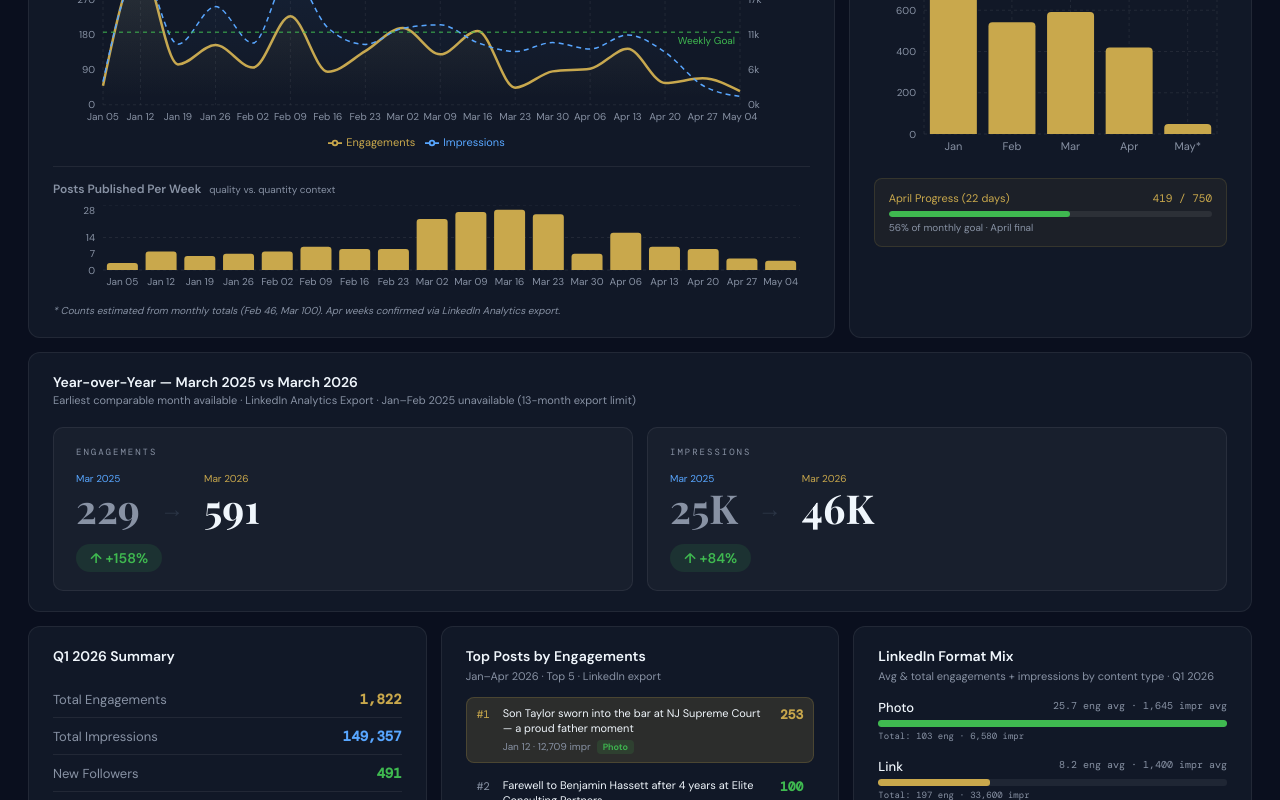
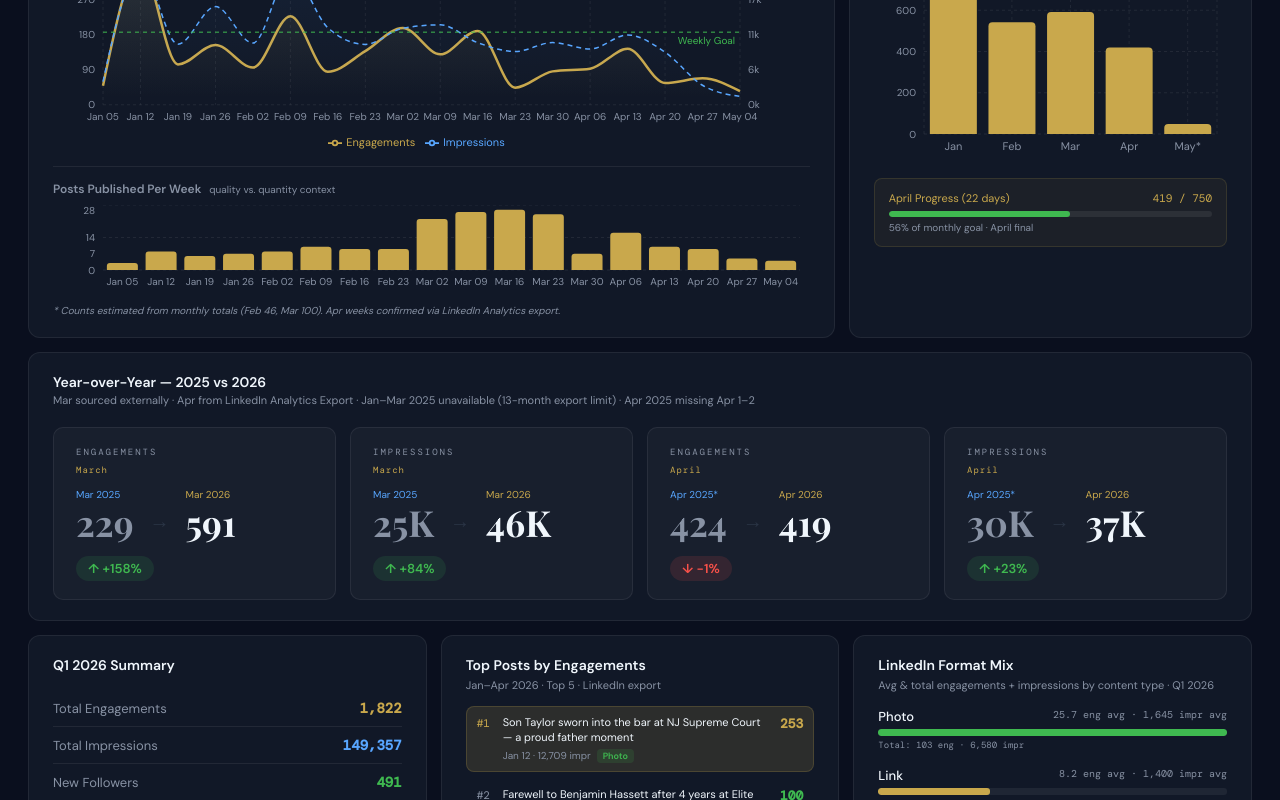
Before and after one commit to acostapabloEC/epg-marketing-dashboard, a React (Vite) app: page / in a window 1280 px wide. Shown: the part 515-1315 px from the top of the page. Built offline with nearby package versions, Linux system fonts and the light colour scheme.

Commit message:
fix bar chart hover cursor, expand YoY to Mar+Apr 2025 vs 2026

```diff
--- a/src/App.jsx
+++ b/src/App.jsx
@@ -217,7 +217,7 @@ export default function App() {
                   <CartesianGrid strokeDasharray="3 3" stroke={BORDER} vertical={false} />
                   <XAxis dataKey="week" tick={{ fill: MUTED, fontSize: 10 }} axisLine={false} tickLine={false} />
                   <YAxis tick={{ fill: MUTED, fontSize: 10 }} axisLine={false} tickLine={false} />
-                  <Tooltip content={<CustomTooltip />} />
+                  <Tooltip content={<CustomTooltip />} cursor={false} />
                   <Bar dataKey="posts" name="Posts" fill={GOLD} radius={[3, 3, 0, 0]} cursor={false} />
                 </BarChart>
               </ResponsiveContainer>
@@ -235,7 +235,7 @@ export default function App() {
                 <CartesianGrid strokeDasharray="3 3" stroke={BORDER} />
                 <XAxis dataKey="month" tick={{ fill: MUTED, fontSize: 11 }} axisLine={false} tickLine={false} />
                 <YAxis tick={{ fill: MUTED, fontSize: 10 }} axisLine={false} tickLine={false} />
-                <Tooltip content={<CustomTooltip />} />
+                <Tooltip content={<CustomTooltip />} cursor={false} />
                 <ReferenceLine y={750} stroke={GOLD} strokeDasharray="4 4" label={{ value: "Q2 Target", fill: GOLD, fontSize: 10 }} />
                 <Bar dataKey="engagements" name="Engagements" fill={GOLD} radius={[4, 4, 0, 0]} cursor={false} />
               </BarChart>
@@ -255,40 +255,76 @@ export default function App() {
 
         {/* ROW 3: YOY SCORECARD */}
         <div style={{ background: SURFACE, border: `1px solid ${BORDER}`, borderRadius: 12, padding: "20px 24px", marginBottom: 14 }}>
-          <div style={{ fontSize: 14, fontWeight: 600, marginBottom: 2 }}>Year-over-Year — March 2025 vs March 2026</div>
-          <div style={{ fontSize: 11, color: MUTED, marginBottom: 20 }}>Earliest comparable month available · LinkedIn Analytics Export · Jan–Feb 2025 unavailable (13-month export limit)</div>
-          <div style={{ display: "grid", gridTemplateColumns: "1fr 1fr", gap: 14 }}>
+          <div style={{ fontSize: 14, fontWeight: 600, marginBottom: 2 }}>Year-over-Year — 2025 vs 2026</div>
+          <div style={{ fontSize: 11, color: MUTED, marginBottom: 20 }}>Mar sourced externally · Apr from LinkedIn Analytics Export · Jan–Mar 2025 unavailable (13-month export limit) · Apr 2025 missing Apr 1–2</div>
+          <div style={{ display: "grid", gridTemplateColumns: "1fr 1fr 1fr 1fr", gap: 14 }}>
 
             <div style={{ background: "rgba(255,255,255,0.03)", border: `1px solid ${BORDER}`, borderRadius: 10, padding: "18px 22px" }}>
-              <div style={{ fontFamily: "'DM Mono', monospace", fontSize: 9, letterSpacing: 2, color: MUTED, textTransform: "uppercase", marginBottom: 14 }}>Engagements</div>
-              <div style={{ display: "flex", alignItems: "center", gap: 20, marginBottom: 16 }}>
+              <div style={{ fontFamily: "'DM Mono', monospace", fontSize: 9, letterSpacing: 2, color: MUTED, textTransform: "uppercase", marginBottom: 6 }}>Engagements</div>
+              <div style={{ fontFamily: "'DM Mono', monospace", fontSize: 9, letterSpacing: 1, color: GOLD, marginBottom: 12 }}>March</div>
+              <div style={{ display: "flex", alignItems: "center", gap: 16, marginBottom: 16 }}>
                 <div>
                   <div style={{ fontSize: 10, color: BLUE, marginBottom: 3 }}>Mar 2025</div>
-                  <div style={{ fontFamily: "'Playfair Display', serif", fontSize: 40, fontWeight: 700, color: MUTED, lineHeight: 1 }}>229</div>
+                  <div style={{ fontFamily: "'Playfair Display', serif", fontSize: 36, fontWeight: 700, color: MUTED, lineHeight: 1 }}>229</div>
                 </div>
-                <div style={{ fontSize: 24, color: "#2a3445", paddingTop: 16 }}>→</div>
+                <div style={{ fontSize: 20, color: "#2a3445", paddingTop: 14 }}>→</div>
                 <div>
                   <div style={{ fontSize: 10, color: GOLD, marginBottom: 3 }}>Mar 2026</div>
-                  <div style={{ fontFamily: "'Playfair Display', serif", fontSize: 40, fontWeight: 700, color: "#f0f6fc", lineHeight: 1 }}>591</div>
+                  <div style={{ fontFamily: "'Playfair Display', serif", fontSize: 36, fontWeight: 700, color: "#f0f6fc", lineHeight: 1 }}>591</div>
                 </div>
               </div>
-              <div style={{ display: "inline-flex", alignItems: "center", gap: 5, background: GREEN_DIM, color: GREEN, fontSize: 14, fontWeight: 600, padding: "5px 14px", borderRadius: 20 }}>↑ +158%</div>
+              <div style={{ display: "inline-flex", alignItems: "center", gap: 5, background: GREEN_DIM, color: GREEN, fontSize: 13, fontWeight: 600, padding: "4px 12px", borderRadius: 20 }}>↑ +158%</div>
             </div>
 
             <div style={{ background: "rgba(255,255,255,0.03)", border: `1px solid ${BORDER}`, borderRadius: 10, padding: "18px 22px" }}>
-              <div style={{ fontFamily: "'DM Mono', monospace", fontSize: 9, letterSpacing: 2, color: MUTED, textTransform: "uppercase", marginBottom: 14 }}>Impressions</div>
-              <div style={{ display: "flex", alignItems: "center", gap: 20, marginBottom: 16 }}>
+              <div style={{ fontFamily: "'DM Mono', monospace", fontSize: 9, letterSpacing: 2, color: MUTED, textTransform: "uppercase", marginBottom: 6 }}>Impressions</div>
+              <div style={{ fontFamily: "'DM Mono', monospace", fontSize: 9, letterSpacing: 1, color: GOLD, marginBottom: 12 }}>March</div>
+              <div style={{ display: "flex", alignItems: "center", gap: 16, marginBottom: 16 }}>
                 <div>
                   <div style={{ fontSize: 10, color: BLUE, marginBottom: 3 }}>Mar 2025</div>
-                  <div style={{ fontFamily: "'Playfair Display', serif", fontSize: 40, fontWeight: 700, color: MUTED, lineHeight: 1 }}>25K</div>
+                  <div style={{ fontFamily: "'Playfair Display', serif", fontSize: 36, fontWeight: 700, color: MUTED, lineHeight: 1 }}>25K</div>
                 </div>
-                <div style={{ fontSize: 24, color: "#2a3445", paddingTop: 16 }}>→</div>
+                <div style={{ fontSize: 20, color: "#2a3445", paddingTop: 14 }}>→</div>
                 <div>
                   <div style={{ fontSize: 10, color: GOLD, marginBottom: 3 }}>Mar 2026</div>
-                  <div style={{ fontFamily: "'Playfair Display', serif", fontSize: 40, fontWeight: 700, color: "#f0f6fc", lineHeight: 1 }}>46K</div>
+                  <div style={{ fontFamily: "'Playfair Display', serif", fontSize: 36, fontWeight: 700, color: "#f0f6fc", lineHeight: 1 }}>46K</div>
                 </div>
               </div>
-              <div style={{ display: "inline-flex", alignItems: "center", gap: 5, background: GREEN_DIM, color: GREEN, fontSize: 14, fontWeight: 600, padding: "5px 14px", borderRadius: 20 }}>↑ +84%</div>
+              <div style={{ display: "inline-flex", alignItems: "center", gap: 5, background: GREEN_DIM, color: GREEN, fontSize: 13, fontWeight: 600, padding: "4px 12px", borderRadius: 20 }}>↑ +84%</div>
+            </div>
+
+            <div style={{ background: "rgba(255,255,255,0.03)", border: `1px solid ${BORDER}`, borderRadius: 10, padding: "18px 22px" }}>
+              <div style={{ fontFamily: "'DM Mono', monospace", fontSize: 9, letterSpacing: 2, color: MUTED, textTransform: "uppercase", marginBottom: 6 }}>Engagements</div>
+              <div style={{ fontFamily: "'DM Mono', monospace", fontSize: 9, letterSpacing: 1, color: GOLD, marginBottom: 12 }}>April</div>
+              <div style={{ display: "flex", alignItems: "center", gap: 16, marginBottom: 16 }}>
+                <div>
+                  <div style={{ fontSize: 10, color: BLUE, marginBottom: 3 }}>Apr 2025*</div>
+                  <div style={{ fontFamily: "'Playfair Display', serif", fontSize: 36, fontWeight: 700, color: MUTED, lineHeight: 1 }}>424</div>
+                </div>
+                <div style={{ fontSize: 20, color: "#2a3445", paddingTop: 14 }}>→</div>
+                <div>
+                  <div style={{ fontSize: 10, color: GOLD, marginBottom: 3 }}>Apr 2026</div>
+                  <div style={{ fontFamily: "'Playfair Display', serif", fontSize: 36, fontWeight: 700, color: "#f0f6fc", lineHeight: 1 }}>419</div>
+                </div>
+              </div>
+              <div style={{ display: "inline-flex", alignItems: "center", gap: 5, background: RED_DIM, color: RED, fontSize: 13, fontWeight: 600, padding: "4px 12px", borderRadius: 20 }}>↓ -1%</div>
+            </div>
+
+            <div style={{ background: "rgba(255,255,255,0.03)", border: `1px solid ${BORDER}`, borderRadius: 10, padding: "18px 22px" }}>
+              <div style={{ fontFamily: "'DM Mono', monospace", fontSize: 9, letterSpacing: 2, color: MUTED, textTransform: "uppercase", marginBottom: 6 }}>Impressions</div>
+              <div style={{ fontFamily: "'DM Mono', monospace", fontSize: 9, letterSpacing: 1, color: GOLD, marginBottom: 12 }}>April</div>
+              <div style={{ display: "flex", alignItems: "center", gap: 16, marginBottom: 16 }}>
+                <div>
+                  <div style={{ fontSize: 10, color: BLUE, marginBottom: 3 }}>Apr 2025*</div>
+                  <div style={{ fontFamily: "'Playfair Display', serif", fontSize: 36, fontWeight: 700, color: MUTED, lineHeight: 1 }}>30K</div>
+                </div>
+                <div style={{ fontSize: 20, color: "#2a3445", paddingTop: 14 }}>→</div>
+                <div>
+                  <div style={{ fontSize: 10, color: GOLD, marginBottom: 3 }}>Apr 2026</div>
+                  <div style={{ fontFamily: "'Playfair Display', serif", fontSize: 36, fontWeight: 700, color: "#f0f6fc", lineHeight: 1 }}>37K</div>
+                </div>
+              </div>
+              <div style={{ display: "inline-flex", alignItems: "center", gap: 5, background: GREEN_DIM, color: GREEN, fontSize: 13, fontWeight: 600, padding: "4px 12px", borderRadius: 20 }}>↑ +23%</div>
             </div>
 
           </div>
```
